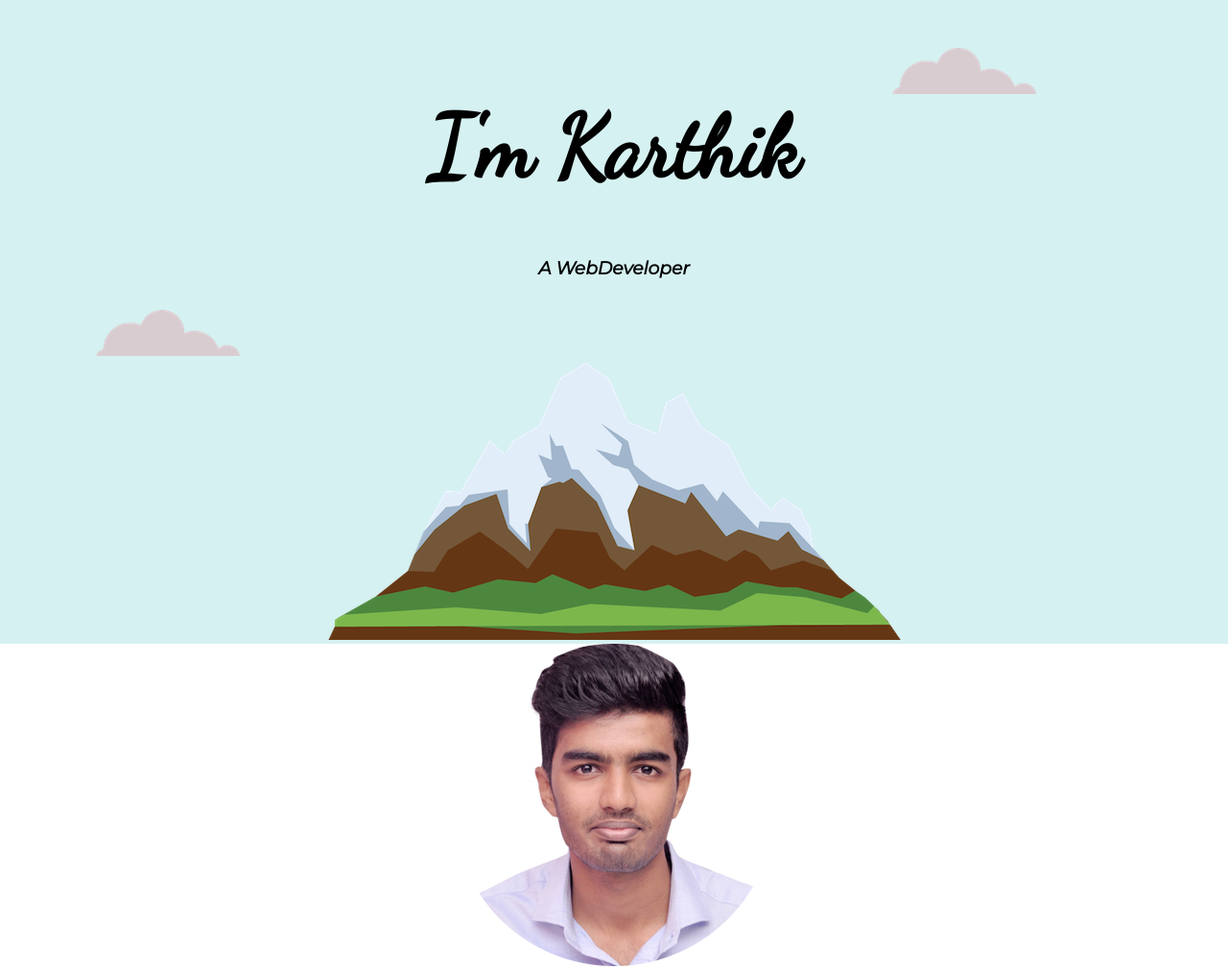
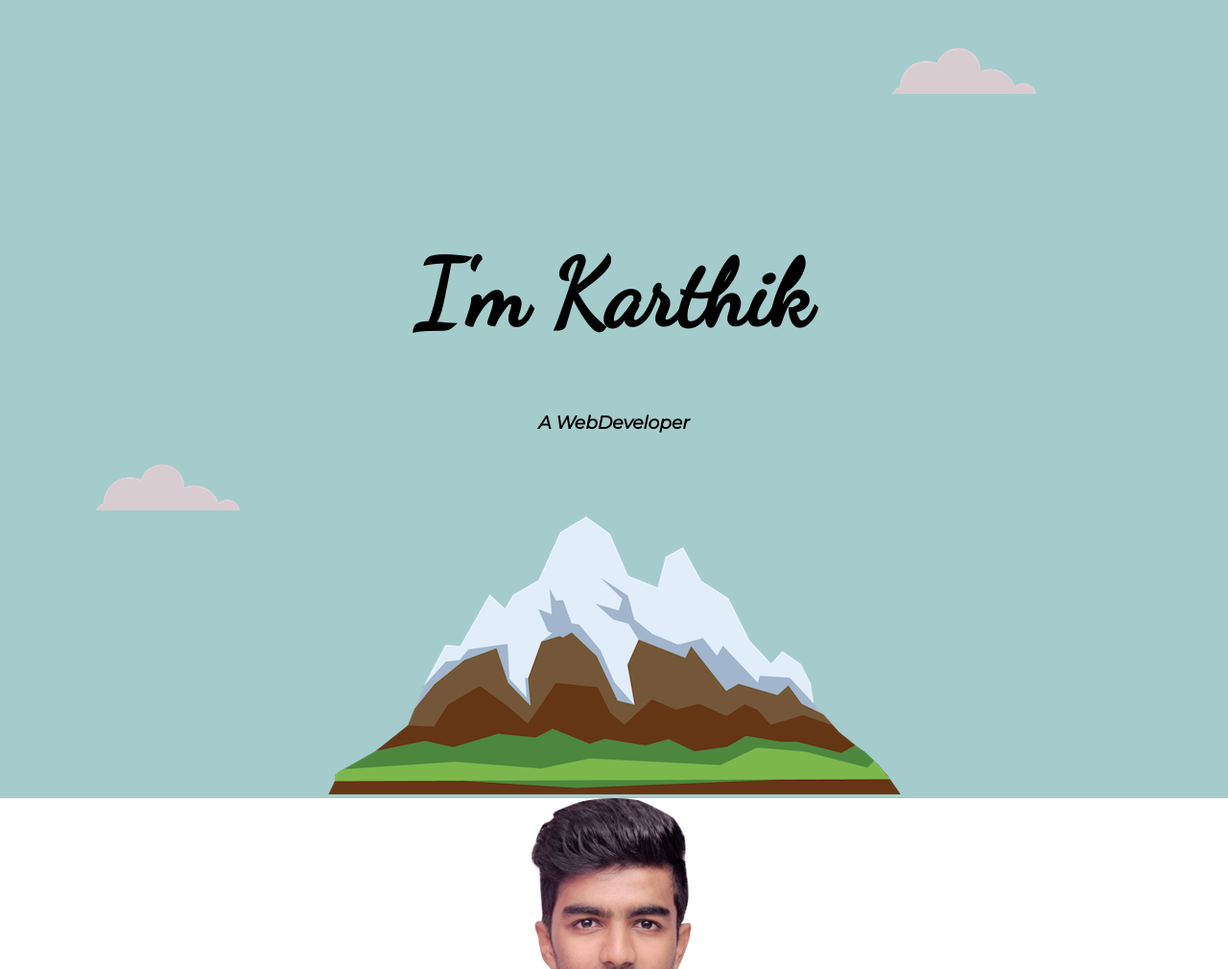
Before and after one commit to KarthikShetty11/CSS-My-site, a plain HTML site: page index.html in a window 1280 px wide. Shown: the top 1010 px of the page at 96% size. Drawn offline with Linux system fonts and the light colour scheme.

Commit message:
css dynamic sizing

```diff
--- a/css/style.css
+++ b/css/style.css
@@ -7,7 +7,7 @@ body{
 }
 
 h1{
-    font-size: 90px;
+    font-size: 6rem;
     margin-top: 0;
     /* font-family: 'Sacramento', cursive; */
     font-family: 'Dancing Script', cursive;
@@ -22,8 +22,8 @@ h3{
 }
 
 .top-container{
-    background-color: rgb(214, 241, 241);
-    padding-top: 100px;
+    background-color: rgb(165, 204, 204);
+    padding-top: 250px;
     position: relative;
 
     /* width: 200px;
```
